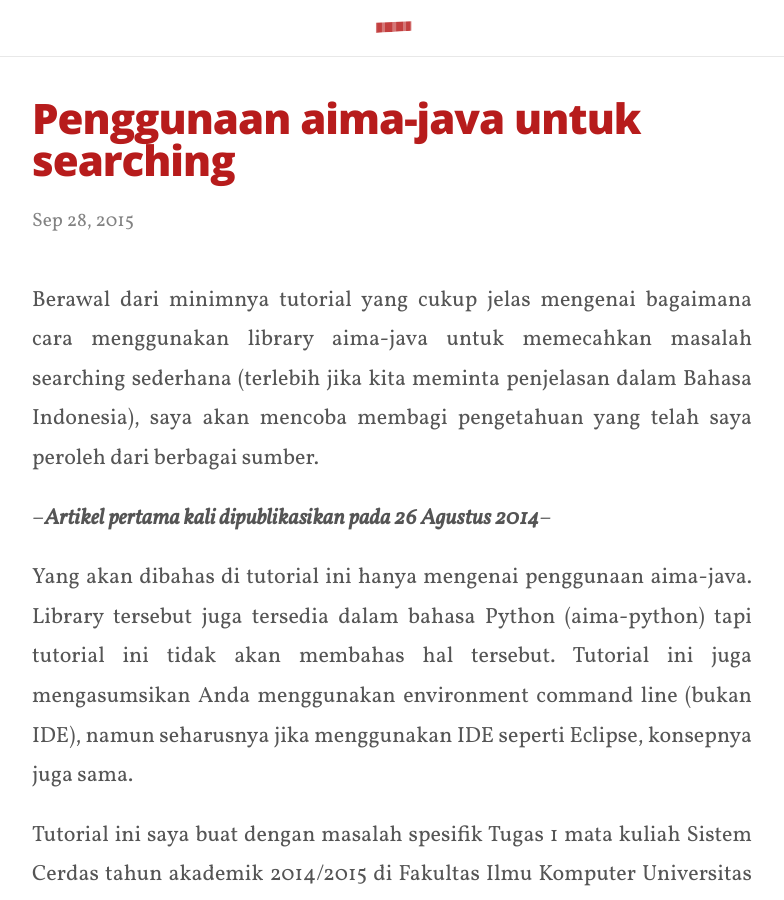
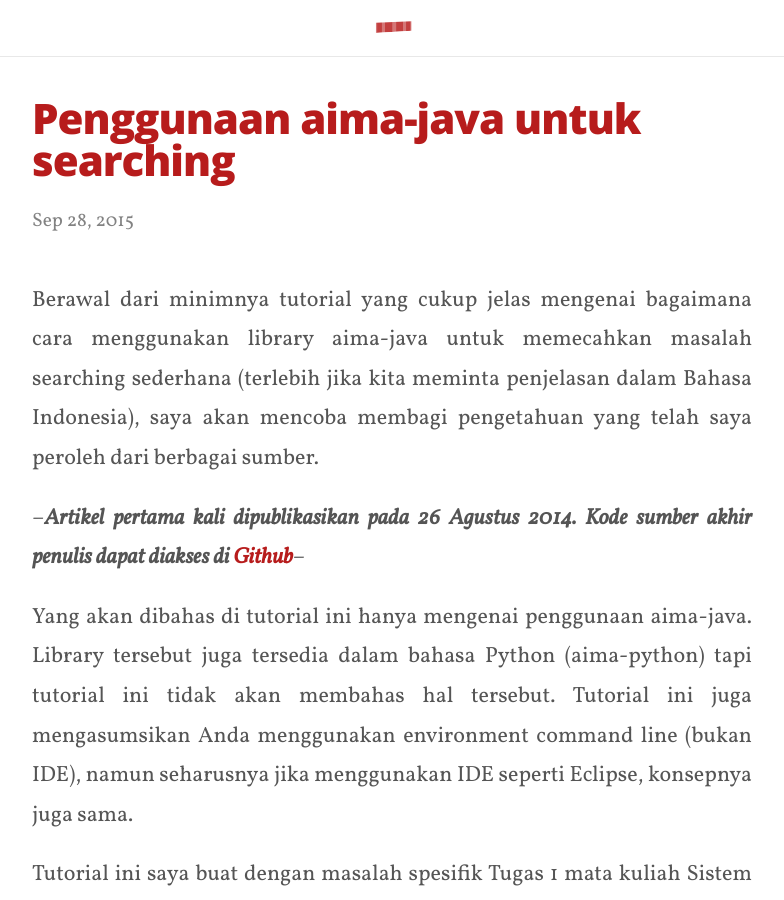
Before and after one commit to bobbypriam/bobbypriambodo.github.io, a Jekyll site: the page built from _posts/2015-09-28-aima.md, in a window 1280 px wide and 900 px high. Shown: the whole window, without its empty margins (248-1032 px from the left). Built offline with Jekyll 4.4.1, drawn with Linux system fonts in a browser that asks for light colours.

Commit message:
Add github link to aima post

```diff
--- a/_posts/2015-09-28-aima.md
+++ b/_posts/2015-09-28-aima.md
@@ -6,7 +6,7 @@ date:   2015-09-28 16:41:20
 
 Berawal dari minimnya tutorial yang cukup jelas mengenai bagaimana cara menggunakan library aima-java untuk memecahkan masalah searching sederhana (terlebih jika kita meminta penjelasan dalam Bahasa Indonesia), saya akan mencoba membagi pengetahuan yang telah saya peroleh dari berbagai sumber.
 
---***Artikel pertama kali dipublikasikan pada 26 Agustus 2014***--
+--***Artikel pertama kali dipublikasikan pada 26 Agustus 2014. Kode sumber akhir penulis dapat diakses di [Github](https://github.com/bobbypriambodo/tyberrobot)***--
 
 Yang akan dibahas di tutorial ini hanya mengenai penggunaan aima-java. Library tersebut juga tersedia dalam bahasa Python (aima-python) tapi tutorial ini tidak akan membahas hal tersebut. Tutorial ini juga  mengasumsikan Anda menggunakan environment command line (bukan IDE), namun seharusnya jika menggunakan IDE seperti Eclipse, konsepnya juga sama.
 
```
